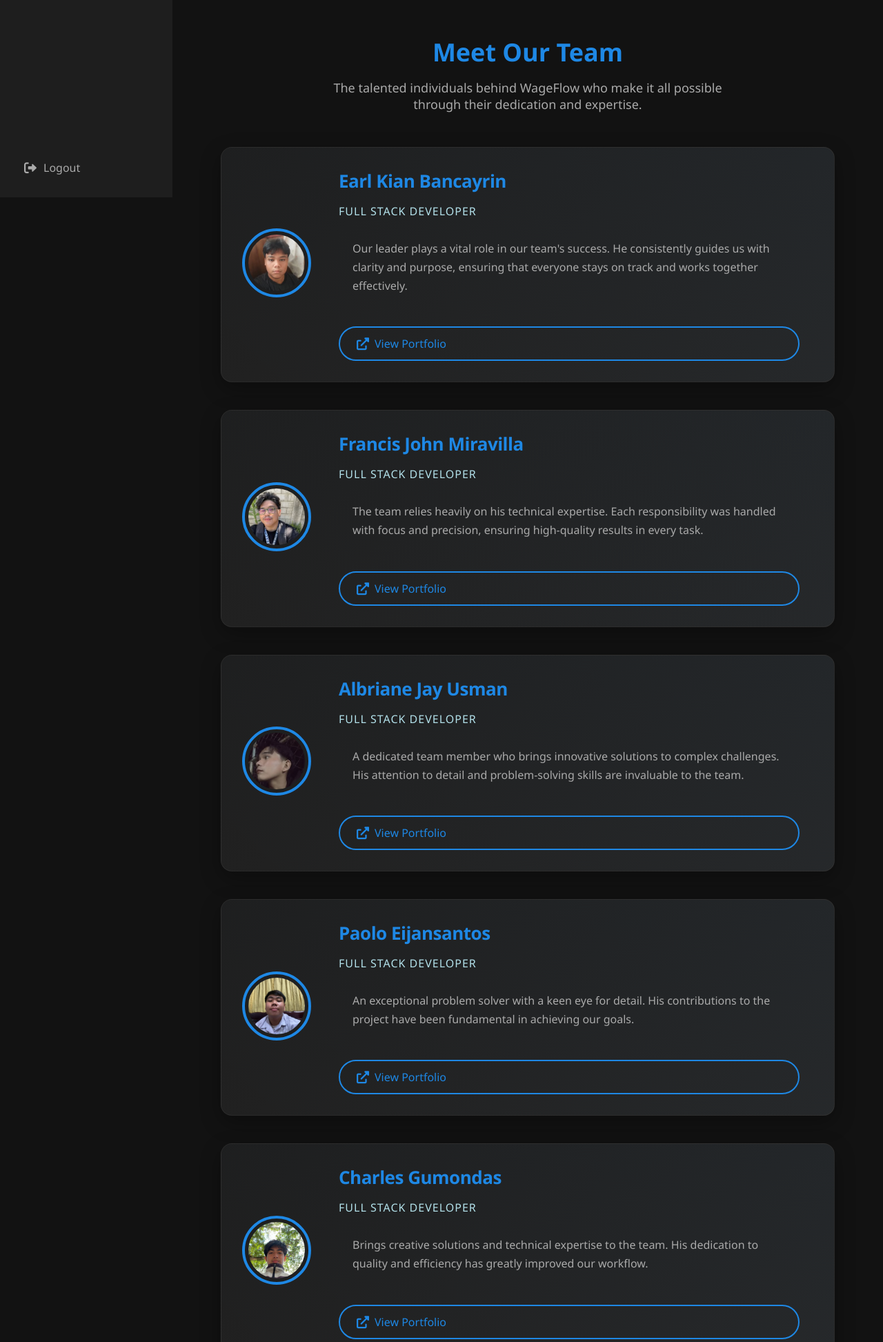
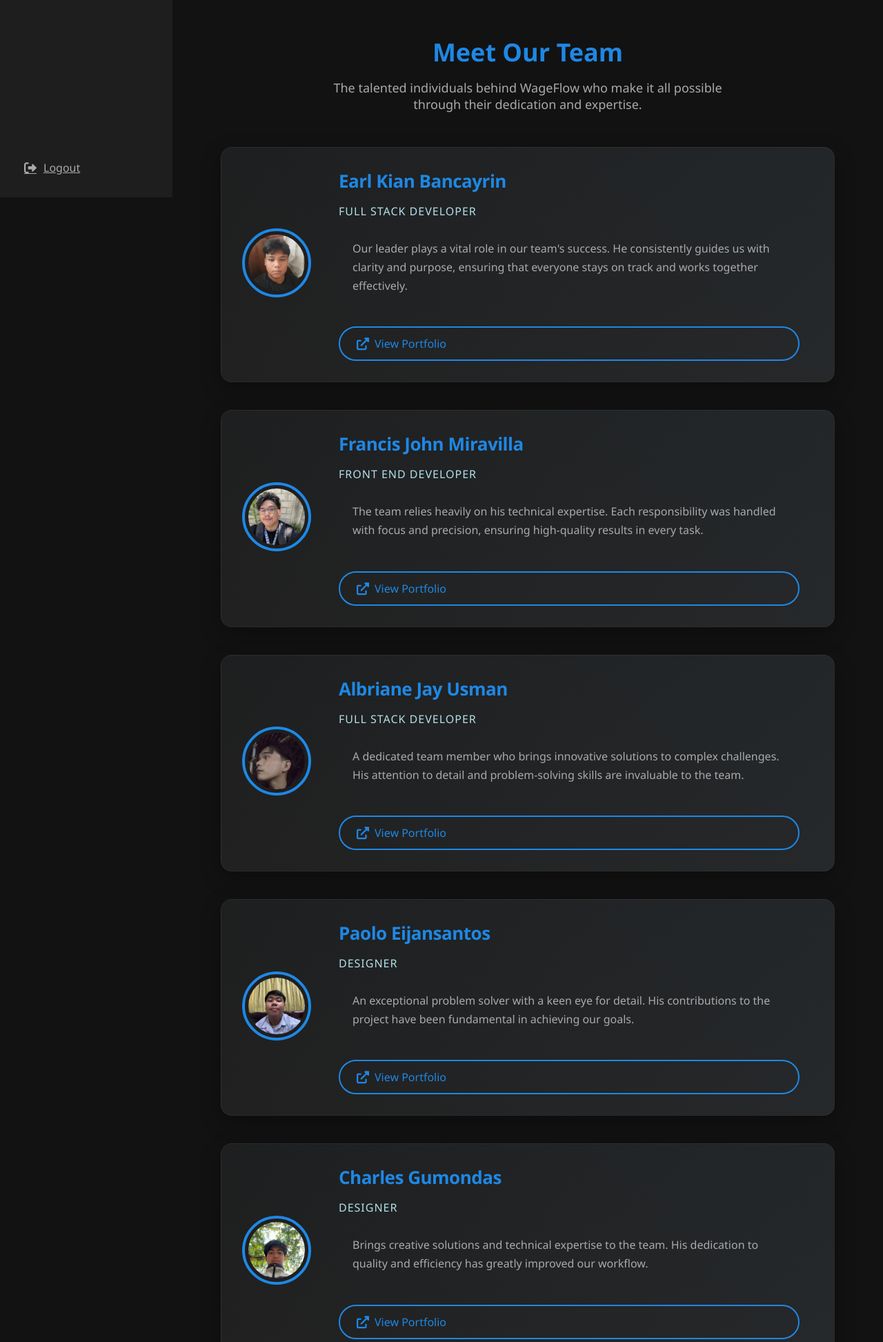
Before and after one commit to earlkian8/Payroll-Management-System, a PHP site: page /about_us.php in a window 1280 px wide. Shown: the part 514-2459 px from the top of the page at 69% size. Run offline with PHP 8.4, Linux system fonts and the light colour scheme; the visitor is signed in with stand-in values (Sample User, id 1).

Commit message:
Fixed minor issues

```diff
--- a/about_us.php
+++ b/about_us.php
@@ -30,7 +30,7 @@
                 <li id="about_usNav" class="active"><i class="fas fa-info-circle"></i><span>About Us</span></li>
             </ul>
         </div>
-        <button class="logout-btn"><i class="fas fa-sign-out-alt"></i><span>Logout</span></button>
+        <a href="api/logout.php" class="logout-btn" id="logoutButton"><i class="fas fa-sign-out-alt"></i><span>Logout</span></a>
     </div>
 
     <!-- Content Area -->
@@ -87,7 +87,7 @@
                         </div>
                         <div class="team-member-info">
                             <h3 class="h2Class">Francis John Miravilla</h3>
-                            <p class="role">Full Stack Developer</p>
+                            <p class="role">Front End Developer</p>
                             <p class="description">The team relies heavily on his technical expertise. Each responsibility was handled with focus and precision, ensuring high-quality results in every task.</p>
                             <a href="../Francis/view/view.php" target="_blank" class="portfolio-link">
                                 <i class="fas fa-external-link-alt"></i>
@@ -114,7 +114,7 @@
                         </div>
                         <div class="team-member-info">
                             <h3 class="h2Class">Paolo Eijansantos</h3>
-                            <p class="role">Full Stack Developer</p>
+                            <p class="role">Designer</p>
                             <p class="description">An exceptional problem solver with a keen eye for detail. His contributions to the project have been fundamental in achieving our goals.</p>
                             <a href="../Paolo/mainpage.php" target="_blank" class="portfolio-link">
                                 <i class="fas fa-external-link-alt"></i>
@@ -128,7 +128,7 @@
                         </div>
                         <div class="team-member-info">
                             <h3 class="h2Class">Charles Gumondas</h3>
-                            <p class="role">Full Stack Developer</p>
+                            <p class="role">Designer</p>
                             <p class="description">Brings creative solutions and technical expertise to the team. His dedication to quality and efficiency has greatly improved our workflow.</p>
                             <a href="../Charles/portfolio.php" target="_blank" class="portfolio-link">
                                 <i class="fas fa-external-link-alt"></i>
@@ -142,7 +142,7 @@
                         </div>
                         <div class="team-member-info">
                             <h3 class="h2Class">Cydrick Amparan</h3>
-                            <p class="role">Full Stack Developer</p>
+                            <p class="role">Project Manager/Quality Assurance</p>
                             <p class="description">A valuable team member who consistently delivers high-quality work. His technical skills and collaborative nature enhance our team's capabilities.</p>
                             <a href="../Cydrick/INDEX.php" target="_blank" class="portfolio-link">
                                 <i class="fas fa-external-link-alt"></i>
@@ -156,7 +156,7 @@
                         </div>
                         <div class="team-member-info">
                             <h3 class="h2Class">Ameer Sabtal</h3>
-                            <p class="role">Full Stack Developer</p>
+                            <p class="role">Designer</p>
                             <p class="description">Demonstrates exceptional problem-solving abilities and technical expertise. His contributions have been essential to the project's success.</p>
                             <a href="../Ameer/index.php" target="_blank" class="portfolio-link">
                                 <i class="fas fa-external-link-alt"></i>
--- a/api/salary_api.php
+++ b/api/salary_api.php
@@ -12,7 +12,6 @@
     $conn = $db->getConnection();
 
     $p = new PayrollDetails($conn);
-    $e = new EmployeePayHeads($conn);
 
     $method = $_SERVER["REQUEST_METHOD"];
 
--- a/dashboard.php
+++ b/dashboard.php
@@ -29,7 +29,7 @@
                 <li id="about_usNav"><i class="fas fa-info-circle"></i><span>About Us</span></li>
             </ul>
         </div>
-        <button class="logout-btn"><i class="fas fa-sign-out-alt"></i><span>Logout</span></button>
+        <a href="api/logout.php" class="logout-btn" id="logoutButton"><i class="fas fa-sign-out-alt"></i><span>Logout</span></a>
     </div>
 
     <div class="main-content">
--- a/employee.php
+++ b/employee.php
@@ -33,7 +33,7 @@
                 <li id="about_usNav"><i class="fas fa-info-circle"></i><span>About Us</span></li>
             </ul>
         </div>
-        <button class="logout-btn"><i class="fas fa-sign-out-alt"></i><span>Logout</span></button>
+        <a href="api/logout.php" class="logout-btn" id="logoutButton"><i class="fas fa-sign-out-alt"></i><span>Logout</span></a>
     </div>
 
     <div class="main-content">
--- a/js/about_us.js
+++ b/js/about_us.js
@@ -17,4 +17,8 @@ document.addEventListener("DOMContentLoaded", function(){
     document.getElementById("about_usNav").addEventListener("click", () => {
         window.location.href = `about_us.php?userId=${userId}`;
     });
+
+    document.getElementById("logoutButton").addEventListener("click", () => {
+        window.location.href = "api/logout.php";
+    });
 });
--- a/js/dashboard.js
+++ b/js/dashboard.js
@@ -18,6 +18,11 @@ document.addEventListener("DOMContentLoaded", () => {
         window.location.href = `about_us.php?userId=${userId}`;
     });
     getDashboard(userId);
+
+
+    document.getElementById("logoutButton").addEventListener("click", () => {
+        window.location.href = "api/logout.php";
+    });
 });
 
 function getDashboard(id){
--- a/js/employee.js
+++ b/js/employee.js
@@ -40,6 +40,9 @@ document.addEventListener("DOMContentLoaded", function(){
     });
 
     getEmployees(userId);
+    document.getElementById("logoutButton").addEventListener("click", () => {
+        window.location.href = "api/logout.php";
+    });
 });
 
 function addEmployee(){
--- a/js/payhead.js
+++ b/js/payhead.js
@@ -30,7 +30,9 @@ document.addEventListener('DOMContentLoaded', function() {
 
     getPayHeads();
 
-
+    document.getElementById("logoutButton").addEventListener("click", () => {
+        window.location.href = "api/logout.php";
+    });
 });
 let userId = null;
 let allPayHeads = [];
--- a/js/payroll.js
+++ b/js/payroll.js
@@ -53,6 +53,10 @@ document.addEventListener('DOMContentLoaded', function() {
     document.getElementById("closeModal").addEventListener("click", function(event){
         event.preventDefault();
         document.getElementById("modalIssue").classList.remove("show");
+    });
+
+    document.getElementById("logoutButton").addEventListener("click", () => {
+        window.location.href = "api/logout.php";
     });
 });
 
--- a/payhead.php
+++ b/payhead.php
@@ -30,7 +30,7 @@
                 <li id="about_usNav"><i class="fas fa-info-circle"></i><span>About Us</span></li>
             </ul>
         </div>
-        <button class="logout-btn"><i class="fas fa-sign-out-alt"></i><span>Logout</span></button>
+        <a href="api/logout.php" class="logout-btn" id="logoutButton"><i class="fas fa-sign-out-alt"></i><span>Logout</span></a>
     </div>
 
     <div class="main-content">
--- a/payroll.php
+++ b/payroll.php
@@ -30,7 +30,7 @@
                 <li id="about_usNav"><i class="fas fa-info-circle"></i><span>About Us</span></li>
             </ul>
         </div>
-        <button class="logout-btn"><i class="fas fa-sign-out-alt"></i><span>Logout</span></button>
+        <a href="api/logout.php" class="logout-btn" id="logoutButton"><i class="fas fa-sign-out-alt"></i><span>Logout</span></a>
     </div>
 
     <div class="main-content">
```
